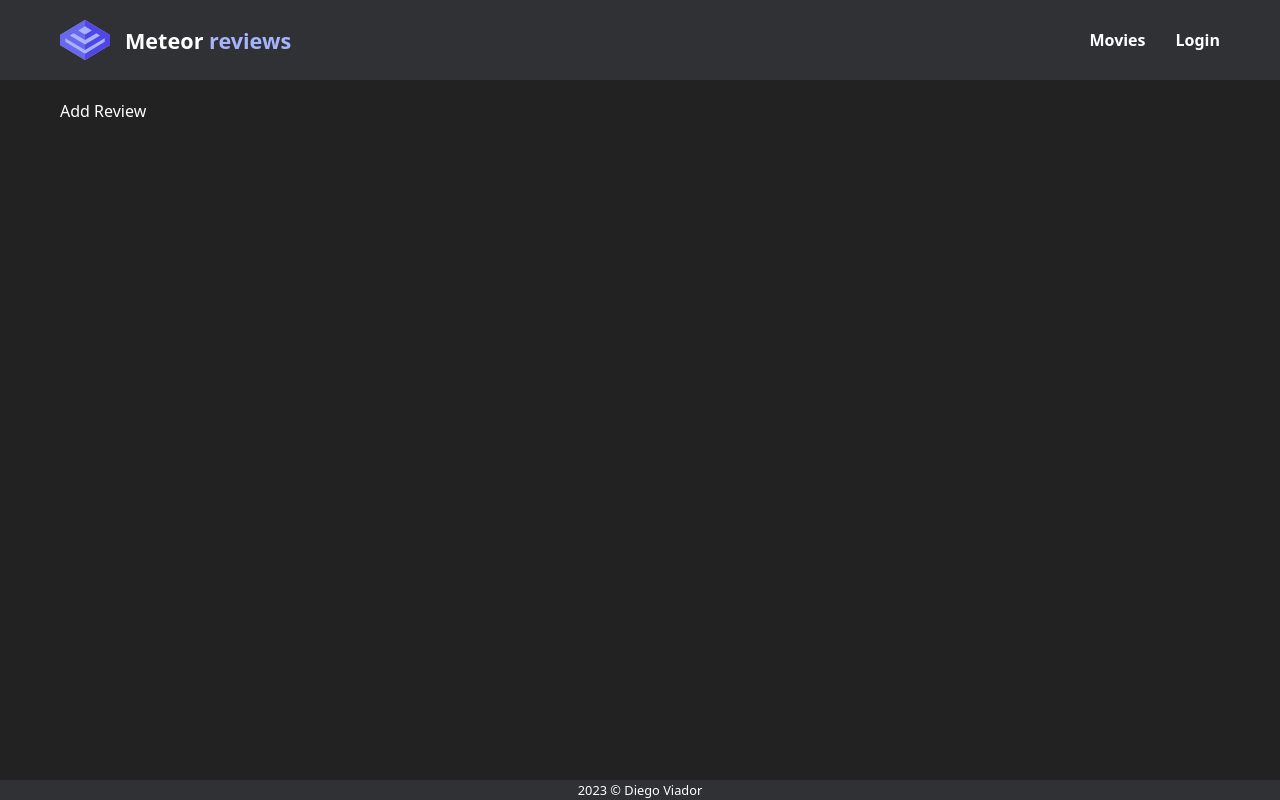
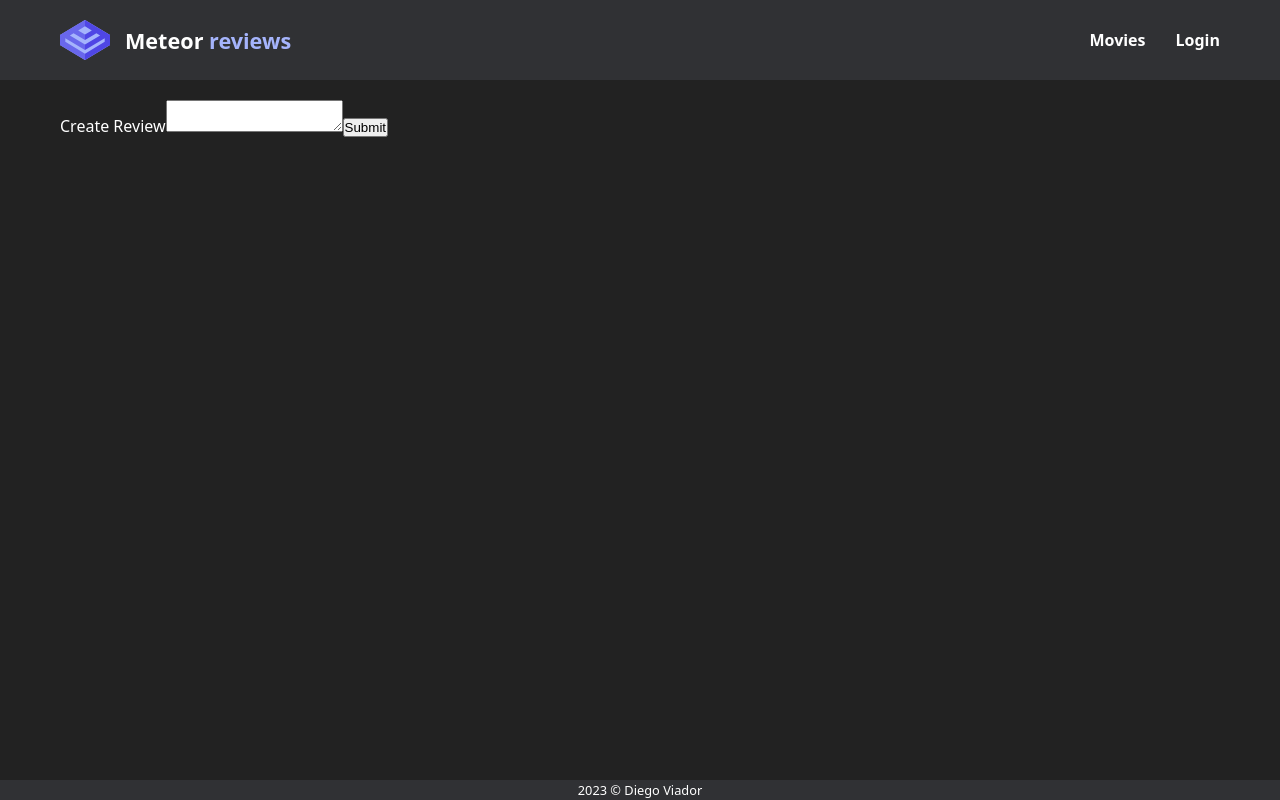
Before and after one commit to DviadFer/mern-movie-reviews, a React (Vite) app in the folder frontend/: page /movies/1/review in a window 1280 px wide. Built offline with nearby package versions, Linux system fonts and the light colour scheme.

Commit message:
Add create edit and delete review functions on add-review component and movie-single

```diff
--- a/frontend/src/components/add-review.jsx
+++ b/frontend/src/components/add-review.jsx
@@ -1,8 +1,77 @@
-function AddReview() {
+import { useState } from 'react'
+import MovieDataService from "../services/movies"
+import { Link } from "react-router-dom"
+
+const AddReview = props => {
+
+    let editing = false
+    let initialReviewState = ""
+
+    //
+    if(props.location.state && props.location.state.currentReview){
+        editing = true
+        initialReviewState = props.location.state.currentReview.review
+    }
+
+    const [review, setReview] = useState(initialReviewState)
+    // Para mantener un seguimiento de si la review ha sido actualizada
+    const [submitted, setSubmitted] = useState(false)
+
+    const onChangeReview = e => {
+        const review = e.target.value
+        setReview(review)
+    }
+
+    const saveReview = (e) => {
+        e.preventDefault()
+        var data = {
+            review: review,
+            name: props.user.name,
+            user_id: props.user.id,
+            movie_id: props.match.params.id // el id de la pelicula se saca directo de la url
+        }
+        if(editing){
+            // get existing review id
+            data.review_id = props.location.state.currentReview._id
+            MovieDataService.updateReview(data)
+            .then(response =>{
+                setSubmitted(true);
+                console.log(response.data)
+            })
+            .catch(e =>{
+                console.log(e);
+            })
+        } else {
+            MovieDataService.createReview(data)
+            .then(response => {
+                setSubmitted(true)
+                console.log(response.data)
+            })
+            .catch(e => {
+                console.log(e)
+            })
+        }
+    }
+
     return (
-        <div>
-            Add Review
-        </div>
+        <>
+            {submitted ? (
+                <div>
+                    <h4>Review submitted successfully</h4>
+                    <Link to={"/movies/"+props.match.params.id}>
+                    Back to Movie
+                    </Link>
+                </div>
+            ) : (
+                <form>
+                    <label>
+                        <span>{editing ? "Edit" : "Create"} Review</span>
+                        <textarea spellCheck='true' required value={review} onChange={onChangeReview}/>
+                    </label>
+                    <button onClick={saveReview}>Submit</button>
+                </form>
+            )}
+        </>
     )
 }
 
--- a/frontend/src/components/movie-single.jsx
+++ b/frontend/src/components/movie-single.jsx
@@ -15,8 +15,8 @@ const MovieSingle = props => {
         imdb : {
             rating: null
         },
-        genres: [],
-        cast: [],
+        genres: [''],
+        cast: [''],
         reviews: []
     })
 
@@ -35,6 +35,22 @@ const MovieSingle = props => {
     //Formato a la fecha
     const formatDate = (date) => {
         return date.split('T')[0]
+    }
+
+    //Llama al metodo deleteReview del servio para eliminar una review cuando pulsamos delete en el botón
+    const deleteReview = (reviewId, index) =>{
+        MovieDataService.deleteReview(reviewId, props.user.id)
+        .then(response => {
+            setMovie((prevState) => {
+                prevState.reviews.splice(index,1)
+                return({
+                    ...prevState
+                })
+            })
+        })
+        .catch(e =>{
+            console.log(e)
+        })
     }
 
     useEffect(()=>{
@@ -97,7 +113,7 @@ const MovieSingle = props => {
                             {props.user && props.user.id === review.user_id &&
                                 <div className={styles.reviewActions}>
                                     <Link to={{pathname: `/movies/${props.match.params.id}/review`, state: {currentReview: review}}}>Edit</Link>
-                                    <button>Delete</button>
+                                    <button onClick={() => deleteReview(review._id, index)}>Delete</button>
                                 </div>
                             }
                         </div>
--- a/frontend/src/components/movie-single.module.scss
+++ b/frontend/src/components/movie-single.module.scss
@@ -113,4 +113,7 @@
 
 .reviewContainer {
     margin-top: 25px;
+    .review {
+        white-space: pre-line;
+    }
 }
```
